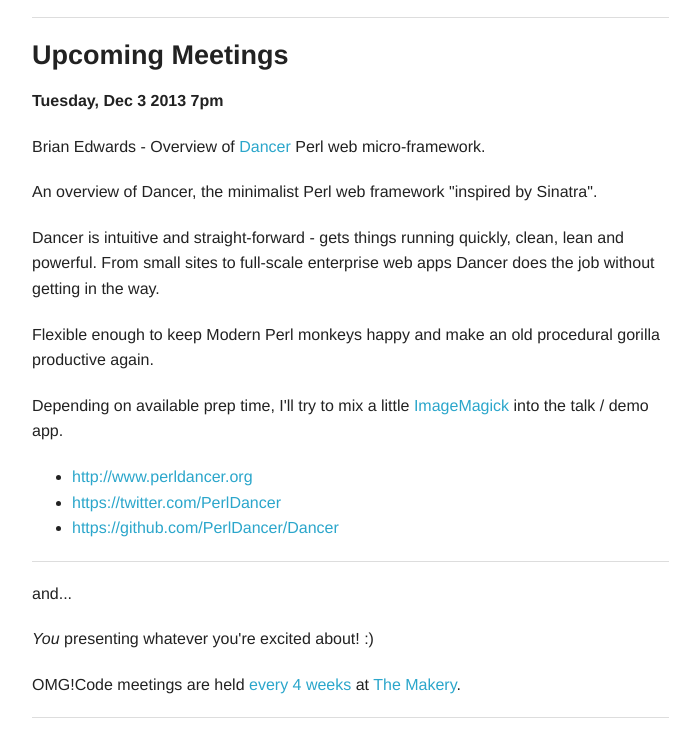
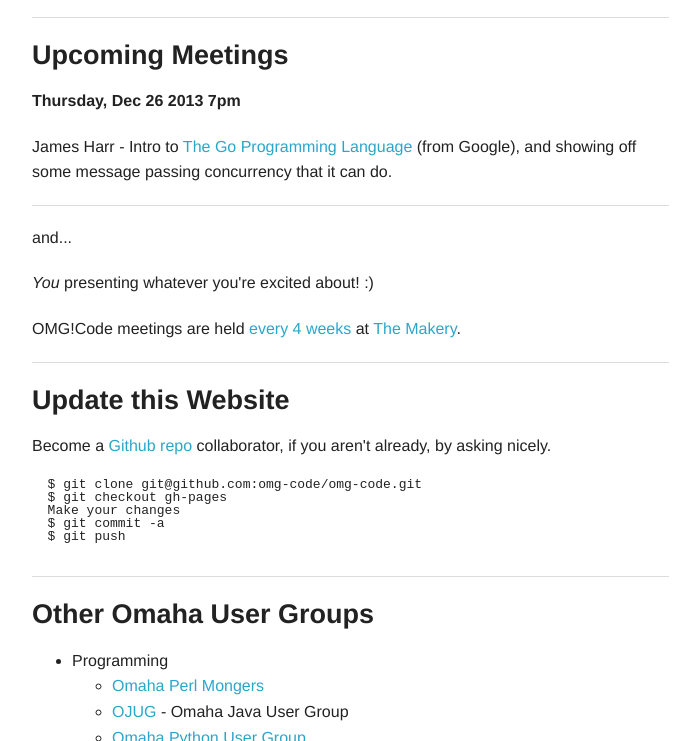
Before and after one commit to omg-code/omg-code, a plain HTML site: page index.html in a window 1280 px wide. Shown: the part 556-1297 px from the top of the page, without its empty margins (123-823 px from the left). Drawn offline with Linux system fonts and the light colour scheme; files whose address does not match are found by name.

Commit message:
Next meeting.

```diff
--- a/index.html
+++ b/index.html
@@ -52,23 +52,9 @@
 
   <h3>Upcoming Meetings</h3>
 
-  <p><strong>Tuesday, Dec 3 2013 7pm</strong><br/></p>
+  <p><strong>Thursday, Dec 26 2013 7pm</strong><br/></p>
 
-  <p>Brian Edwards - Overview of <a href="http://www.perldancer.org/">Dancer</a> Perl web micro-framework.</p>
-
-  <p>An overview of Dancer, the minimalist Perl web framework "inspired by Sinatra".</p>
-
-  <p>Dancer is intuitive and straight-forward - gets things running quickly, clean, lean and powerful.  From small sites to full-scale enterprise web apps Dancer does the job without getting in the way.</p>
-
-  <p>Flexible enough to keep Modern Perl monkeys happy and make an old procedural gorilla productive again.</p>
-
-  <p>Depending on available prep time, I'll try to mix a little <a href="http://www.imagemagick.org/script/index.php">ImageMagick</a> into the talk / demo app.</p>
-
-  <ul>
-    <li><a href="http://www.perldancer.org">http://www.perldancer.org</a></li>
-    <li><a href="https://twitter.com/PerlDancer">https://twitter.com/PerlDancer</a></li>
-    <li><a href="https://github.com/PerlDancer/Dancer">https://github.com/PerlDancer/Dancer</a></li>
-  </ul>
+  <p>James Harr - Intro to <a href="http://golang.org/">The Go Programming Language</a> (from Google), and showing off some message passing concurrency that it can do.</p>
 
   <hr />
 
```
